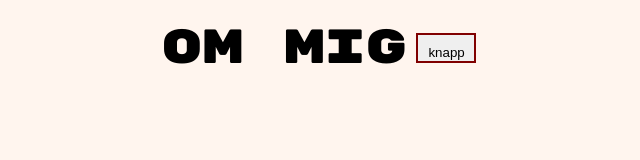
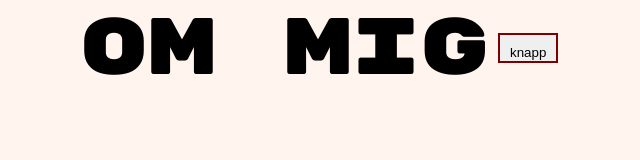
Before and after one commit to elbashero/bengzon.github.io, a plain HTML site: page pages/about.html in a window 1280 px wide. Shown: the whole page, without its empty margins (316-956 px from the left). Drawn offline with Linux system fonts and the light colour scheme.

Commit message:
text percent

```diff
--- a/styles.css
+++ b/styles.css
@@ -10,7 +10,7 @@ body {
     color: black;
     background-color: seashell;
     font-family: 'Rubik Mono One', monospace;
-    font-size: 48px;
+    font-size: 500%;
 }
 
 button {
```
Also changed, not shown: index.html (+1 -1 lines).
